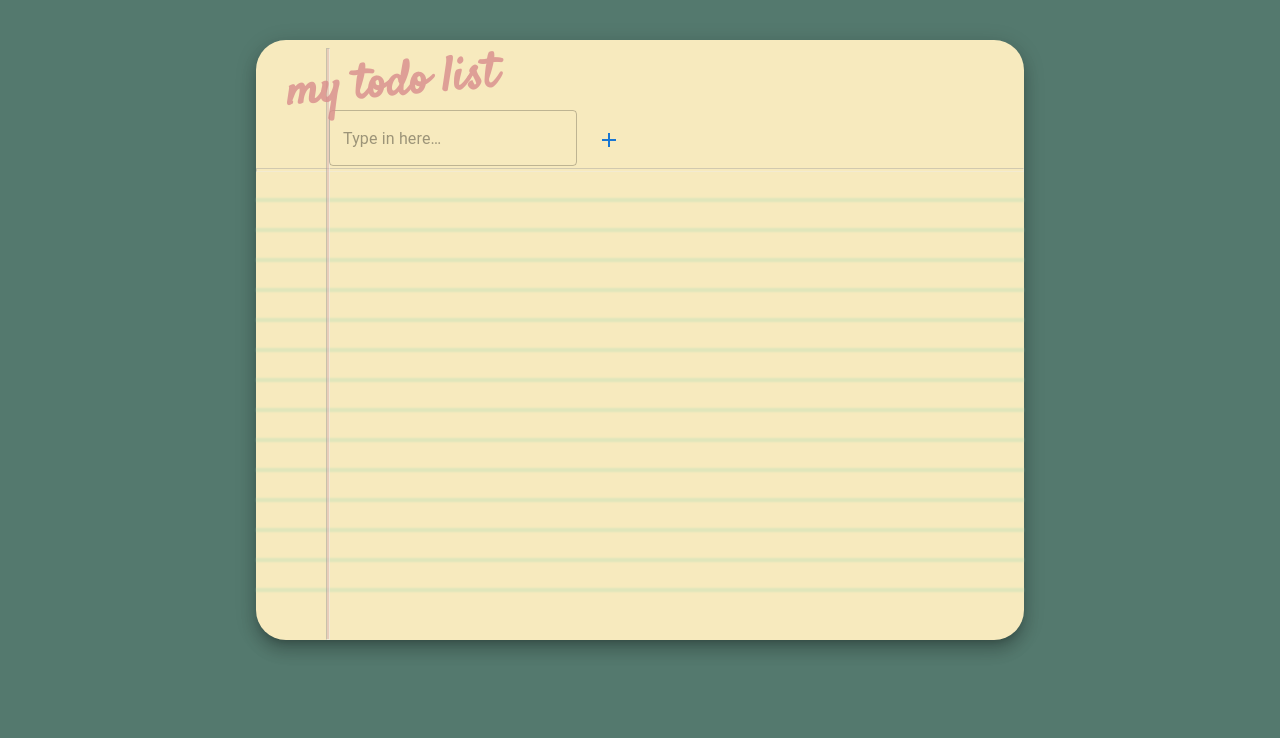
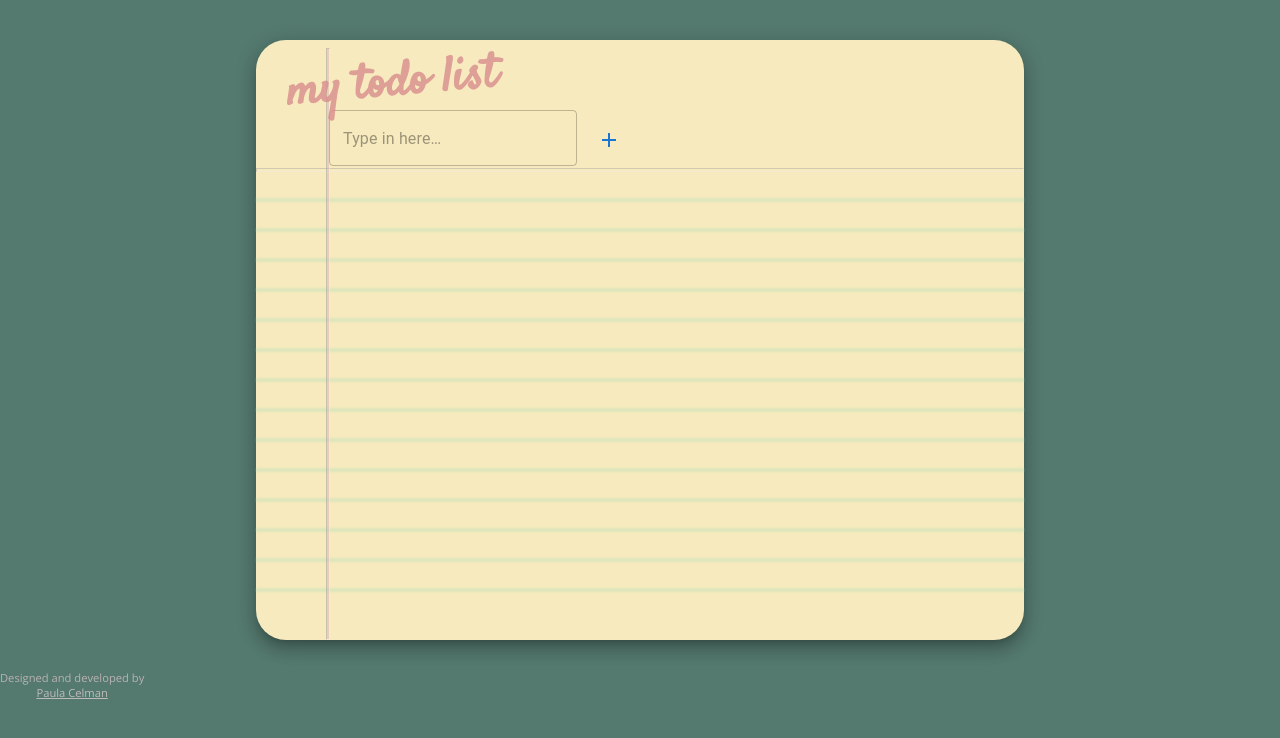
Before and after one commit to pcelman/Todo-MaterialUI, a React (Create React App) app: page / in a window 1280 px wide. Shown: the top 738 px of the page. Built offline with nearby package versions, Linux system fonts and the light colour scheme.

Commit message:
link to portfolio

```diff
--- a/src/App.css
+++ b/src/App.css
@@ -73,3 +73,16 @@ body {
   font-size: 1.6rem;
   color: rgb(54, 197, 59);
 }
+
+.link {
+  margin-top: 30px;
+  color: rgb(184, 178, 178);
+  text-align: center;
+  justify-items: right;
+  justify-self: left;
+  font-family: "Open Sans", sans-serif;
+  font-size: 0.7rem;
+}
+.link a {
+  color: rgb(191, 186, 186);
+}
--- a/src/App.js
+++ b/src/App.js
@@ -1,8 +1,8 @@
 import { useState } from "react";
 import TodoList from "./components/TodoList";
 import TodoForm from "./components/TodoForm";
+import { Paper, Box, Link } from "@mui/material";
 import "./App.css";
-import { Paper, Box } from "@mui/material";
 
 function App() {
   const [todos, setTodos] = useState([]);
@@ -52,6 +52,17 @@ function App() {
           onDeleteItem={onDeleteItem}
         />
       </Paper>
+      <div className="link">
+      Designed and developed by  <br />
+      <a
+        href="https://portfolio-paulacelman.vercel.app/"
+        target="_blank"
+        rel="noreferrer noopener"
+        // className="link"
+        >
+        Paula Celman
+      </a>
+        </div>
     </Box>
   );
 }
```
